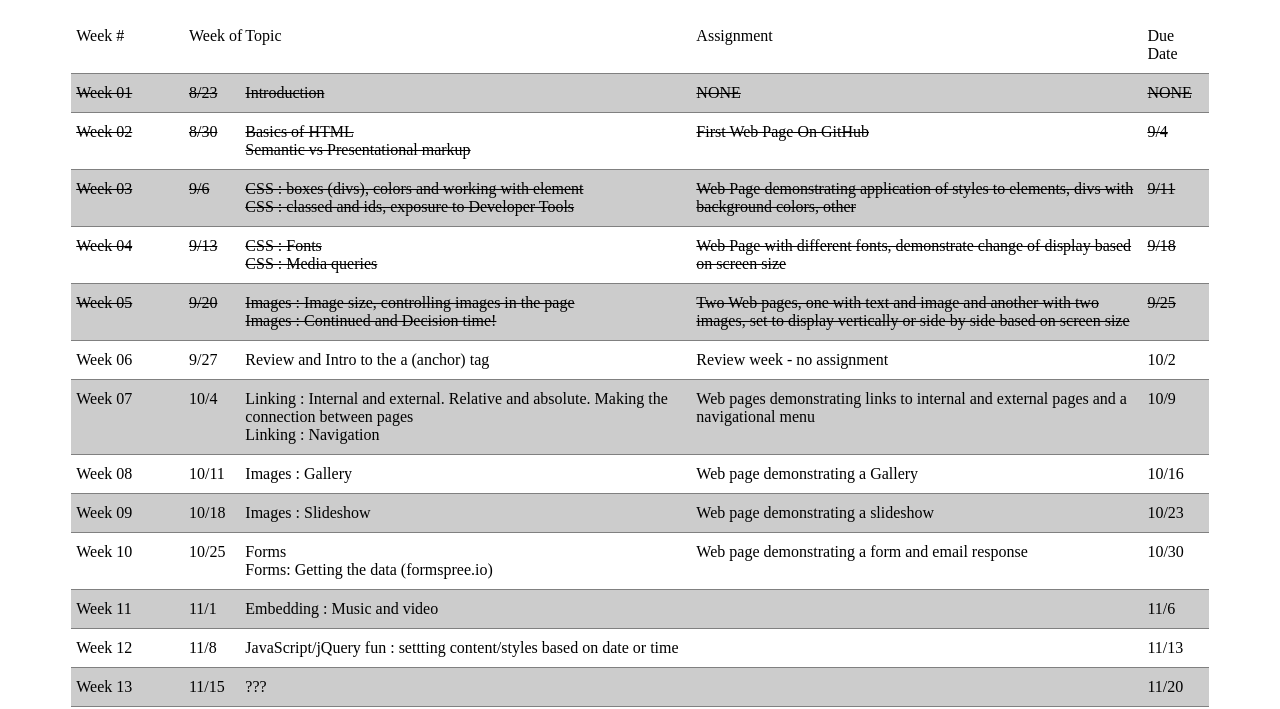
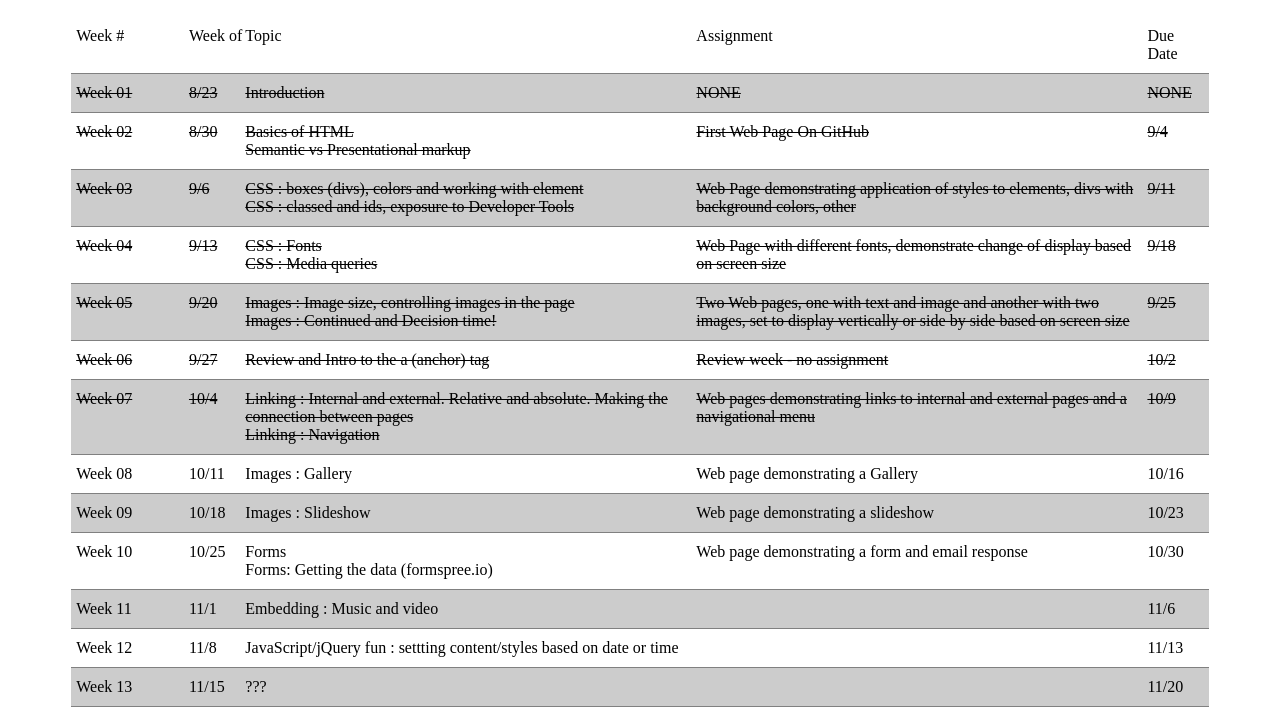
Before and after one commit to 2020Vico2162/WeeklyTopics, a plain HTML site: page index.html in a window 1280 px wide. Shown: the part 110-819 px from the top of the page. Drawn offline with Linux system fonts and the light colour scheme.

Commit message:
updated finished topics

```diff
--- a/style.css
+++ b/style.css
@@ -12,7 +12,7 @@
 
 div.row:nth-child(even) {background: #CCC}
 
-.week1, .week2, .week3, .week4, .week5 {text-decoration: line-through}
+.week1, .week2, .week3, .week4, .week5, .week6, .week7 {text-decoration: line-through}
 
 .done {text-decoration: line-through}
 
```
